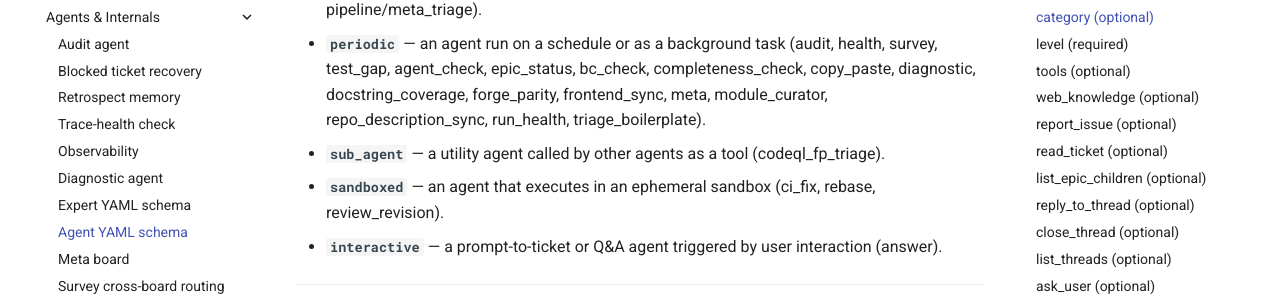
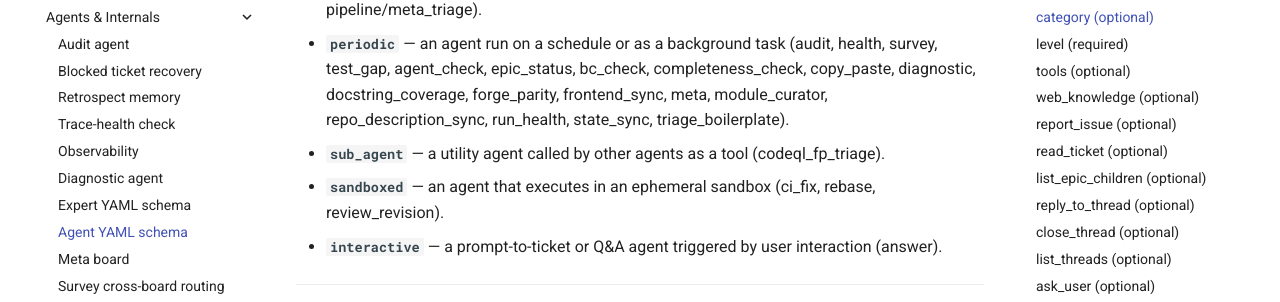
Before and after one commit to damien-robotsix/robotsix-mill, an MkDocs documentation site: the page built from docs/agents/agent-yaml-schema.md, in a window 1280 px wide and 900 px high, scrolled down 2213 px. Shown: the part 226-528 px from the top of the window. Built offline with MkDocs 1.6.1 and Material for MkDocs 9.7.7, drawn with Linux system fonts in a browser that asks for light colours.

Commit message:
mill: agent-yaml-schema.md: add missing 'state_sync' to periodic agent listings (20260719T043309Z-agent-yaml-schema-md-add-missing-state-s-f098) (#2459)
Co-authored-by: robotsix-mill <mill@robotsix.local>

```diff
--- a/docs/agents/agent-yaml-schema.md
+++ b/docs/agents/agent-yaml-schema.md
@@ -92,7 +92,8 @@ Which class of agent this is:
   (audit, health, survey, test_gap, agent_check, epic_status, bc_check,
   completeness_check, copy_paste, diagnostic, docstring_coverage,
   forge_parity, frontend_sync, meta, module_curator,
-  repo_description_sync, run_health, triage_boilerplate).
+  repo_description_sync, run_health, state_sync,
+  triage_boilerplate).
 - **`sub_agent`** — a utility agent called by other agents as a tool
   (codeql_fp_triage).
 - **`sandboxed`** — an agent that executes in an ephemeral sandbox
@@ -237,7 +238,7 @@ of any ticket by ID. This is the safe, read-only counterpart to
 Periodic agents (`audit`, `health`, `survey`, `test_gap`, `bc_check`,
 `agent_check`, `completeness_check`, `copy_paste`, `docstring_coverage`,
 `forge_parity`, `frontend_sync`, `meta`, `module_curator`, `run_health`,
-`triage_boilerplate`) set this to `true` so they
+`state_sync`, `triage_boilerplate`) set this to `true` so they
 can look up the full context of past proposals when the one-line
 summary in `<recent_proposals>` isn't enough. Pipeline agents and
 other on-demand agents typically leave this `false`.
```
Also changed, not shown: CHANGELOG.md (+1 -0 lines).
